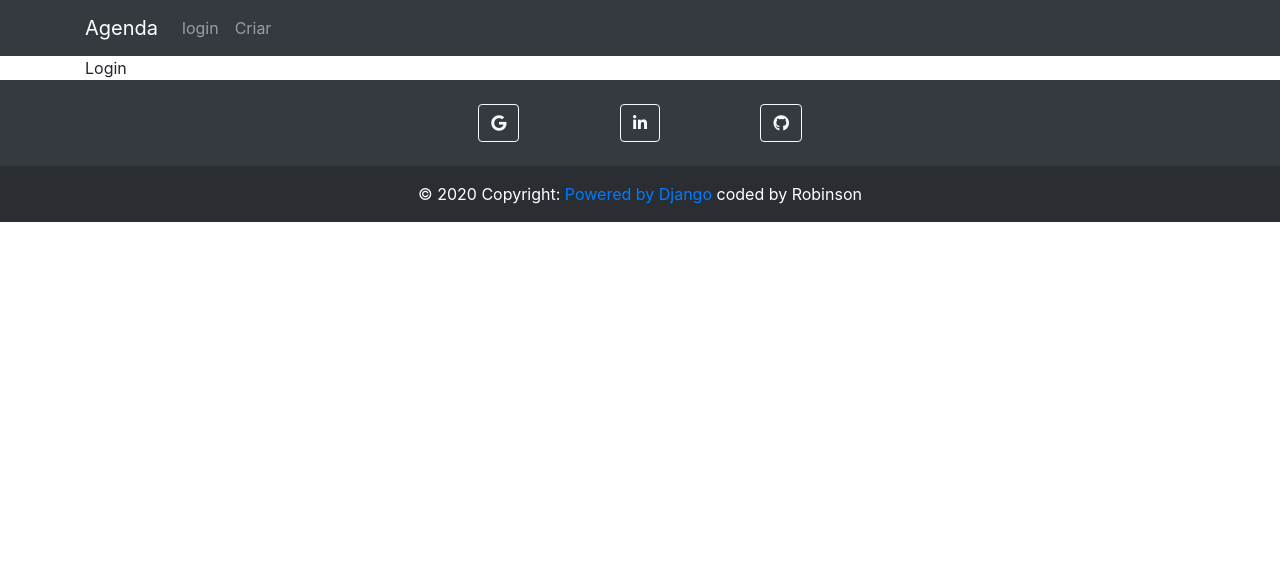
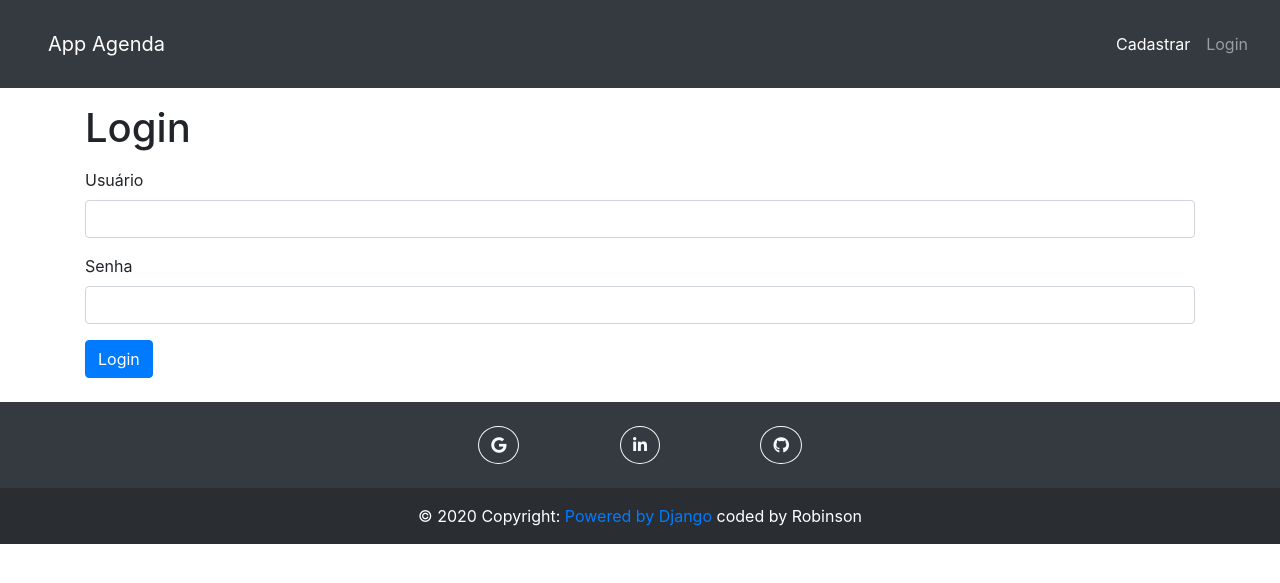
Before and after one commit to robinsonbrz/portfolio-e-apps, a Django app: template accounts/templates/accounts/login.html in a window 1280 px wide. Shown: the top 583 px of the page. Run offline with Django 3.2, Linux system fonts and the light colour scheme; the template is opened without the code that fills it, so the values that code supplies are empty; some libraries are stand-ins or nearby versions.

Commit message:
Login e navbar luser

```diff
--- a/accounts/templates/accounts/cadastro.html
+++ b/accounts/templates/accounts/cadastro.html
@@ -1,6 +1,6 @@
 {% extends 'base.html' %}
 
-{%block titulo%}Cadastro | {%endblock%}
+{%block titulo%}Cadastro {%endblock%}
 
 
 {% block conteudo %}
--- a/accounts/templates/accounts/login.html
+++ b/accounts/templates/accounts/login.html
@@ -1,6 +1,23 @@
 {% extends 'base.html' %}
 
+{%block titulo%}Login {%endblock%}
+
+
 {% block conteudo %}
-Login
-{% include 'parciais/_messages.html'%}
-{% endblock conteudo %}
+<h1 class="mt-3 mb-3">Login</h1>
+
+<form method="POST" action="{% url 'login' %}">
+    {% include 'parciais/_messages.html' %}
+    {% csrf_token %}
+  <div class="form-group">
+    <label>Usuário</label>
+    <input type="text" name="usuario" value="{{request.POST.usuario}}" {{requst.POST.usuario}} class="form-control">
+  </div>
+  <div class="form-group">
+    <label>Senha</label>
+    <input type="password" name="senha" class="form-control">
+  </div>
+  <button type="submit" class="btn btn-primary">Login</button>
+</form>
+<br>
+{% endblock %}
--- a/accounts/templates/accounts/logout.html
+++ /dev/null
@@ -1,5 +0,0 @@
-{% extends 'base.html' %}
-
-{% block conteudo %}
-logout
-{% endblock conteudo %}
--- a/contatos/templates/contatos/index.html
+++ b/contatos/templates/contatos/index.html
@@ -1,5 +1,5 @@
 {% extends 'base.html' %}
-
+{%block titulo%}Contatos {%endblock%}
 
 {%block conteudo%}
     <h1 class="mt-5">Minha agenda</h1>
--- a/contatos/templates/contatos/ver_contato.html
+++ b/contatos/templates/contatos/ver_contato.html
@@ -1,6 +1,6 @@
 {% extends 'base.html' %}
 
-
+{%block titulo%} Contato {%endblock%}
 
 
 
--- a/templates/base.html
+++ b/templates/base.html
@@ -3,7 +3,9 @@
 <html lang="pt">
 
 <head>
-    <title>Agenda</title>
+  <title>
+    {%block titulo%} {%endblock%}| Agenda
+  </title>
     {% include 'parciais/_HEAD.html' %}
 </head>
 
--- a/templates/parciais/_footer.html
+++ b/templates/parciais/_footer.html
@@ -4,15 +4,15 @@
 
       <section class="pb-0" >
 
-        <a class="btn btn-outline-light btn-floating mx-5 " href="mailto:robinsonbrz@gmail.com"  target="_blank" role="button"
+        <a class="btn btn-outline-light btn-floating mx-5 rounded-circle" href="mailto:robinsonbrz@gmail.com"  target="_blank" role="button"
           ><i class="fab fa-google" ></i
         ></a>
 
-        <a class="btn btn-outline-light btn-floating mx-5" href="https://www.linkedin.com/in/robinsonbrz"  target="_blank" role="button"
+        <a class="btn btn-outline-light btn-floating mx-5 rounded-circle" href="https://www.linkedin.com/in/robinsonbrz"  target="_blank" role="button"
           ><i class="fab fa-linkedin-in"></i
         ></a>
 
-        <a class="btn btn-outline-light btn-floating mx-5" href="https://github.com/robinsonbrz"  target="_blank" role="button"
+        <a class="btn btn-outline-light btn-floating mx-5 rounded-circle" href="https://github.com/robinsonbrz"  target="_blank" role="button"
           ><i class="fab fa-github"></i
         ></a>
       </section>
--- a/templates/parciais/_nav.html
+++ b/templates/parciais/_nav.html
@@ -1,18 +1,33 @@
-<nav class="navbar navbar-expand-lg navbar-dark bg-dark static-top">
-<div class="container">
-    <a class="navbar-brand" href="{% url 'index' %}">Agenda</a>
-    <button class="navbar-toggler" type="button" data-toggle="collapse" data-target="#navbarNav" aria-controls="navbarNav" aria-expanded="false" aria-label="Toggle navigation">
-      <span class="navbar-toggler-icon"></span>
-    </button>
-    <div class="collapse navbar-collapse" id="navbarNav">
-      <ul class="navbar-nav">
-        <li class="nav-item">
-          <a class="nav-link" href="{% url 'login' %}">login</a>
-        </li>
-        <li class="nav-item">
-          <a class="nav-link" href="{% url 'cadastro' %}">Criar</a>
-        </li>
-      </ul>
-    </div>
-<div class="container">
+<nav class="navbar navbar-expand-lg navbar-dark bg-dark c p-4">
+    <div class="collapse navbar-collapse" >
+      <a class="navbar-brand pl-4" href="{% url 'index' %}">App Agenda</a>
+        <ul class="navbar-nav mr-auto">
+        </ul>
+
+
+
+
+
+        <ul class="navbar-nav ml-auto">
+          {% if not user.is_authenticated %}
+          <li class="nav-item active">
+            <a class="nav-link" href="{% url 'cadastro' %}">Cadastrar</a>
+          </li>
+          <li class="nav-item">
+            <a class="nav-link" href="{% url 'login' %}">Login</a>
+          </li>
+          {% endif %}
+    {% if  user.is_authenticated %}
+      <li class="nav-item">
+        <a class="nav-link" href="{% url 'dashboard' %}">Dashboard</a>
+      </li>
+      <li class="nav-item">
+        <a class="nav-link" href="{% url 'logout' %}">Logout</a>
+      </li>
+      <li class="nav-item">
+        <a class="nav-link disabled" > <span >{{ user.username }}</span></a>
+      </li>
+    </ul>
+    {% endif %}
+  </div>
 </nav>
```
Also changed, not shown: accounts/templates/accounts/dashboard.html (+14 -2 lines), accounts/views.py (+18 -4 lines), templates/parciais/_nav copy.html (added, +25 -0 lines).
